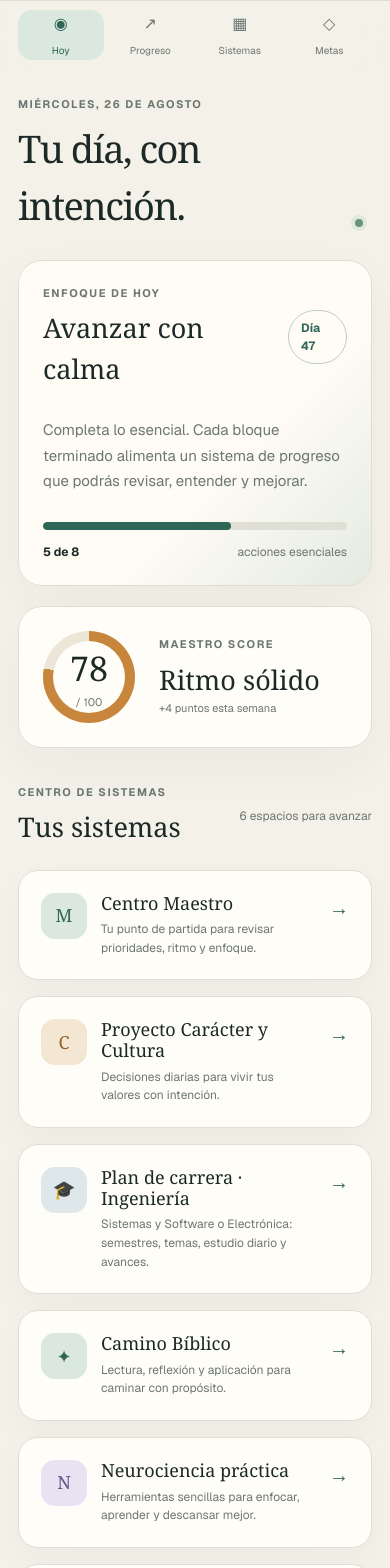
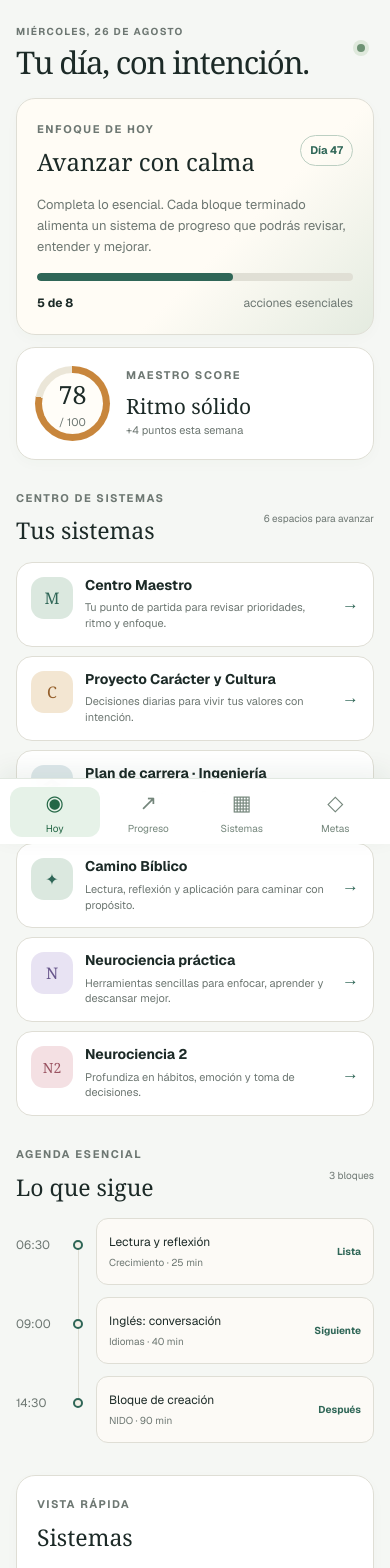
Before and after one commit to Jairo20054/MAESTRO-SEGUIMIENTOS, a Next.js app in the folder apps/web/: page / in a window 390 px wide. Shown: the top 1568 px of the page. Built offline with nearby package versions, Linux system fonts and the light colour scheme.

Commit message:
style(home): mobile-first compact shell and bottom navigation spacing

```diff
--- a/apps/web/src/app/globals.css
+++ b/apps/web/src/app/globals.css
@@ -649,3 +649,45 @@ footer {
   color: #225445;
   background: #e3f0e8;
 }
+
+
+/* Compact native-feeling shell for the Maestro home screen on phones. */
+@media (max-width: 740px) {
+  .app-frame { padding-bottom: calc(76px + env(safe-area-inset-bottom, 0px)); background: #f5f7f4; min-height: 100dvh; }
+  .workspace { width:100%; padding: 24px 16px 24px; }
+  .topbar { margin-bottom:18px; align-items:center; }
+  .topbar h1 { font-size:clamp(29px,8vw,36px); line-height:1.08; }
+  .topbar .eyebrow { font-size:10px; }
+  .hero-grid { display:grid; grid-template-columns: 1fr; gap:12px; }
+  .focus-card,.score-card,.side-panel { border-radius:19px; background-color:#fff; box-shadow:0 4px 14px rgba(30,70,40,.025); }
+  .focus-card { padding:22px 20px; }
+  .focus-copy { margin:15px 0; font-size:13px; line-height:1.6; }
+  .focus-card h2 { font-size:24px; }
+  .day-chip { font-size:11px; padding:6px 9px; white-space:nowrap; }
+  .score-card { padding:18px; gap:16px; }
+  .score-ring { flex:0 0 75px; width:75px; height:75px; padding:7px; }
+  .score-ring strong { font-size:25px; }
+  .score-card h2 { font-size:21px; }
+  .systems-section { margin-top:30px; }
+  .section-title { margin-bottom:14px; gap:10px; }
+  .section-title h2 { font-size:23px; }
+  .section-title > span { font-size:10px; }
+  .systems-grid { grid-template-columns:1fr; gap:9px; }
+  .system-tab { min-height:78px; padding:14px; gap:12px; grid-template-columns:42px minmax(0,1fr) auto; border-radius:16px; background:#fff; box-shadow:none; }
+  .system-tab-icon { width:42px;height:42px;border-radius:13px;font-size:16px; }
+  .system-tab strong { font-family:var(--font-geist),Arial,sans-serif; font-size:14px; font-weight:700; }
+  .system-tab small { font-size:11px; line-height:1.45; }
+  .system-tab-arrow { align-self:center; font-size:17px; }
+  .content-grid { margin-top:30px; gap:20px; grid-template-columns:1fr; }
+  .timeline-item { min-height:79px; grid-template-columns:44px 18px 1fr; gap:9px; }
+  .timeline-card { padding:13px 12px; gap:9px; border-radius:12px; }
+  .timeline-card h3 { font-size:12px; }
+  .timeline-card p,.timeline-card > span { font-size:10px; }
+  .side-panel { padding:20px; }
+  .rail { z-index:30; width:100%; height:auto; min-height:66px; padding:7px 10px calc(7px + env(safe-area-inset-bottom,0px)); position:fixed; bottom:0; left:0; top:auto; border-top:1px solid #e1e8e0; background:rgba(255,255,255,.97); -webkit-backdrop-filter:blur(14px); backdrop-filter:blur(14px); box-shadow:0 -8px 24px rgba(28,66,41,.07); }
+  .rail-nav { display:grid; grid-template-columns:repeat(4,minmax(0,1fr)); width:100%; gap:4px; margin:0; }
+  .rail-link { min-height:50px; font-size:10px; color:#74867b; border-radius:12px; }
+  .rail-link span:first-child { font-size:21px; }
+  .rail-link.active { color:#246746; background:#e6f2e8; }
+  .workspace footer { margin-top:30px; }
+}
```
